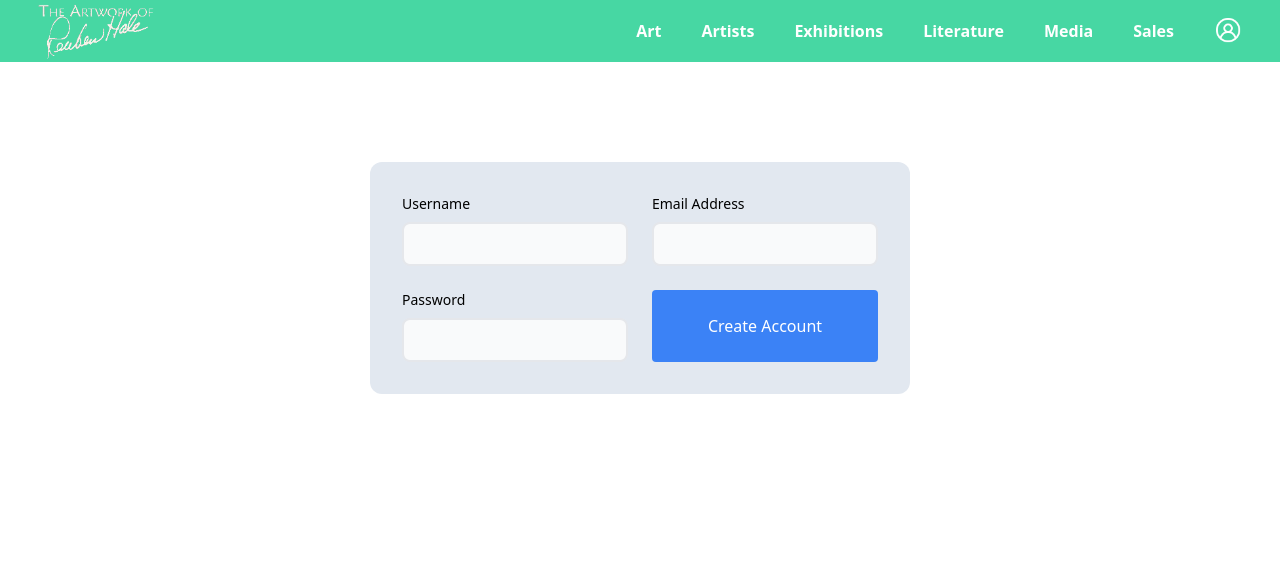
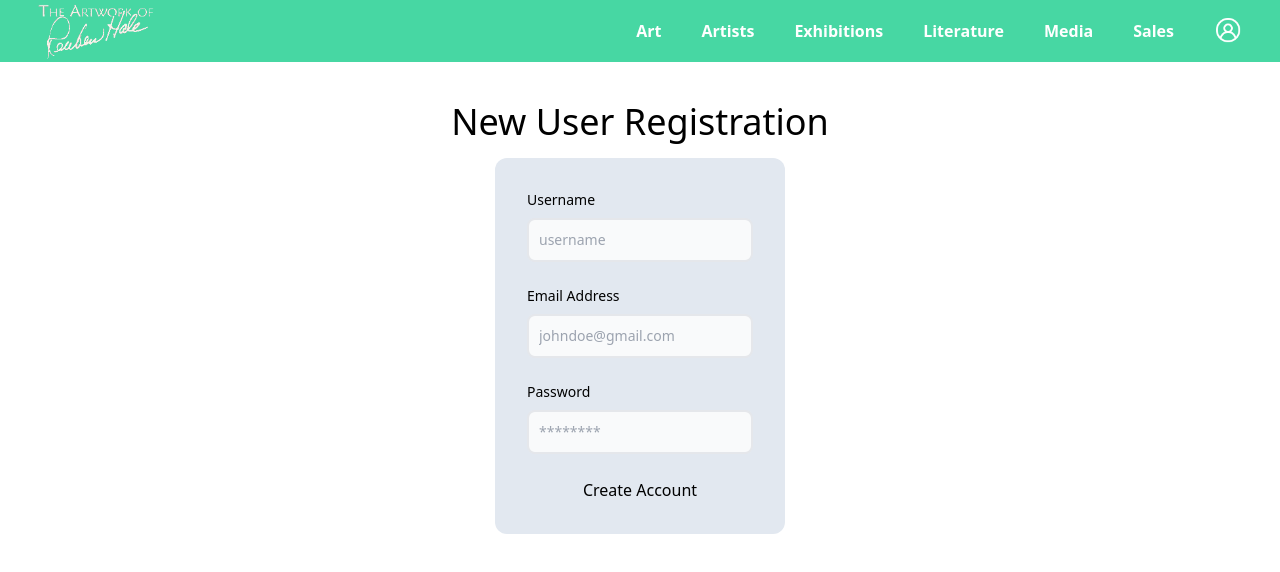
Before and after one commit to WebWarriors-UNF-CIS/rhams-old, a Next.js app: page /users/create in a window 1280 px wide. Shown: the top 572 px of the page. Built offline with nearby package versions, Linux system fonts and the light colour scheme; what remult would draw is missing.

Commit message:
Updated button style and added back button

```diff
--- a/src/app/art/create/page.tsx
+++ b/src/app/art/create/page.tsx
@@ -2,12 +2,14 @@
 
 import { useState } from 'react';
 import { remult } from 'remult';
+import { useRouter } from 'next/navigation';
 import { ArtPiece } from '../../shared/art';
 
 export default function NewArt() {
 
   const [isAuthenticated, setIsAuthenticated] = useState(false);
   const [art, setArt] = useState<ArtPiece | undefined>(undefined);
+  const router = useRouter();
   const artRepo = remult.repo(ArtPiece);
 
   let handleSubmit = async (e: React.FormEvent<HTMLFormElement>) => {
@@ -30,7 +32,7 @@ export default function NewArt() {
 
 return (
   <div className="flex flex-col justify-center items-center mx-auto mt-10">
-    <h1 className='margin-auto text-3xl font-semibold mb-6 dark:text-white'>Add an Artwork</h1>
+    <h1>Add an Artwork</h1>
     <form className='form' onSubmit={handleSubmit}>
       <div className='input'>
         <label htmlFor="catalogNum">Catalog Number:</label>
@@ -105,7 +107,8 @@ return (
           placeholder='Location'
         />
       </div>
-      <button type="submit" className="bg-emerald-500 rounded-lg p-2">Submit</button>
+      <button type="submit" className="btn-green">Add Artwork</button>
+      <button type="button" className="btn-gray" onClick={() => router.push('./')}>Back</button>
     </form>
   </div>
 );
--- a/src/app/exhibitions/create/page.tsx
+++ b/src/app/exhibitions/create/page.tsx
@@ -35,7 +35,7 @@ export default function ExhibitRegistration() {
 
     return (
       <div className="flex flex-col justify-center items-center mx-auto mt-10">
-        <h1 className="text-3xl font-semibold mb-6 dark:text-white">Add Exhibition</h1>
+        <h1>Add Exhibition</h1>
         {successMessage && (
           <div className="bg-green-500 text-white p-4 mb-4">{successMessage}</div>
         )}
@@ -48,6 +48,7 @@ export default function ExhibitRegistration() {
               type="text"
               id="name"
               name="name"
+              placeholder='Name'
               value={formData.name}
               onChange={handleChange}
               required
@@ -61,6 +62,7 @@ export default function ExhibitRegistration() {
               type="text"
               id="location"
               name="location"
+              placeholder='Location'
               value={formData.location}
               onChange={handleChange}
               required
@@ -90,12 +92,8 @@ export default function ExhibitRegistration() {
               required
             />
           </div>
-          <button
-            type="submit"
-            className="bg-blue-500 text-white py-2 px-4 rounded hover:bg-blue-600"
-          >
-            Add Exhibition
-          </button>
+          <button type="submit" className="btn-green">Add Exhibition</button>
+          <button type="button" className="btn-gray" onClick={() => router.push('./')}>Back</button>
         </form>
       </div>
     );
--- a/src/app/login/page.tsx
+++ b/src/app/login/page.tsx
@@ -32,14 +32,14 @@ export default function Login() {
     return (
     <div className="flex flex-col justify-center items-center mx-auto mt-10">
       <h1 className='dark:text-white margin-auto text-3xl font-semibold mb-6'>Login</h1>
-      <form onSubmit={login} className='form'>
+      <form onSubmit={login}>
         <div className='input'>
           <label htmlFor="email">Email:</label>
           <input
             type="email"
             id="email"
             value={email}
-            placeholder='example@example.org'
+            placeholder='johndoe@gmail.com'
             onChange={(e) => setEmail(e.target.value)}
           />
         </div>
@@ -48,11 +48,13 @@ export default function Login() {
           <input
             type="password"
             id="password"
+            placeholder='********'
             value={password}
             onChange={(e) => setPassword(e.target.value)}
           />
         </div>
-        <button type="submit" className='bg-emerald-500 text-white p-1 px-2 rounded-lg'>Login</button>
+        <button type="submit" className="btn-green">Login</button>
+        <button type="button" className="btn-gray" onClick={() => router.push('./users/create')}>Back</button>
       </form>
     </div>
     );
--- a/src/app/users/create/page.tsx
+++ b/src/app/users/create/page.tsx
@@ -34,11 +34,11 @@ export default function UserRegistration() {
 
     return (
       <div className="flex flex-col justify-center items-center mx-auto mt-10">
-        <h1 className="text-3xl font-semibold mb-6 text-white">New User Registration</h1>
+        <h1>New User Registration</h1>
         {successMessage && (
           <div className="bg-green-500 text-white p-4 mb-4">{successMessage}</div>
         )}
-        <form onSubmit={handleSubmit}>
+        <form className="md:grid-cols-1" onSubmit={handleSubmit}>
           <div className="input">
             <label htmlFor="name">
               Username
@@ -47,6 +47,7 @@ export default function UserRegistration() {
               type="text"
               id="name"
               name="name"
+              placeholder='username'
               value={formData.name}
               onChange={handleChange}
               required
@@ -60,6 +61,7 @@ export default function UserRegistration() {
               type="email"
               id="email"
               name="email"
+              placeholder='johndoe@gmail.com'
               value={formData.email}
               onChange={handleChange}
               required
@@ -73,17 +75,13 @@ export default function UserRegistration() {
               type="password"
               id="password"
               name="password"
+              placeholder='********'
               value={formData.password}
               onChange={handleChange}
               required
             />
           </div>
-          <button
-            type="submit"
-            className="bg-blue-500 text-white py-2 px-4 rounded hover:bg-blue-600"
-          >
-            Create Account
-          </button>
+          <button type="submit" className="btn-green">Create Account</button>
         </form>
       </div>
     );
```
